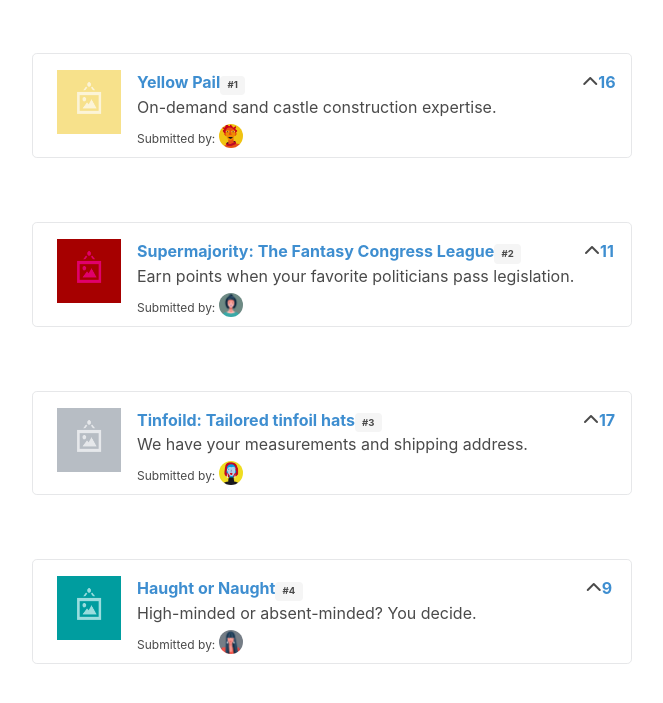
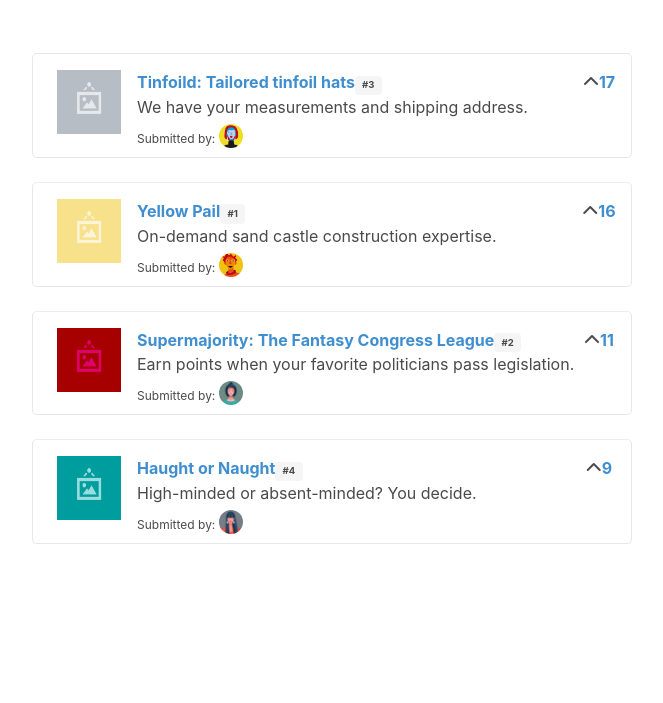
Before and after one commit to leykun-gizaw/UpVote, a plain HTML site: page index.html in a window 1280 px wide. Shown: the part 71-774 px from the top of the page, without its empty margins (308-971 px from the left). Drawn offline with nearby package versions, Linux system fonts and the light colour scheme.

Commit message:
deploy: ac6b9961e17144ab54ffbcdebf14ad639f64bfa9

```diff
--- a/index.html
+++ b/index.html
@@ -13,15 +13,16 @@
 <body>
   <div id="app">
     <h2 class="title has-text-centered dividing-header">UpVote!</h2>
-    <div class="section" v-for="submission in submissions" :key="submission.id">
-      <article class="media">
+    <div class="section">
+      <article class="media" v-for="submission in sortedSubmissions" :key="submission.id">
         <figure class="media-left">
           <img :src="submission.submissionImage" alt="yellow image" class="image is-64x64" />
         </figure>
         <div class="media-content">
           <div class="content">
             <p>
-              <strong><a href="#" class="has-text-info">{{ submission.title }}</a><span class="tag is-small">#{{
+              <strong><a :href="submission.url" class="has-text-info">{{ submission.title }}</a><span
+                  class="tag is-small">#{{
                   submission.id }}</span></strong>
               <br />
               {{ submission.description }}
--- a/main.js
+++ b/main.js
@@ -5,6 +5,11 @@ const upvoteApp = {
       submissions: Seed.submissions,
     };
   },
+  computed: {
+    sortedSubmissions() {
+      return this.submissions.sort((sub1, sub2) => sub2.votes - sub1.votes);
+    },
+  },
 };
 
 createApp(upvoteApp).mount('#app');
```
